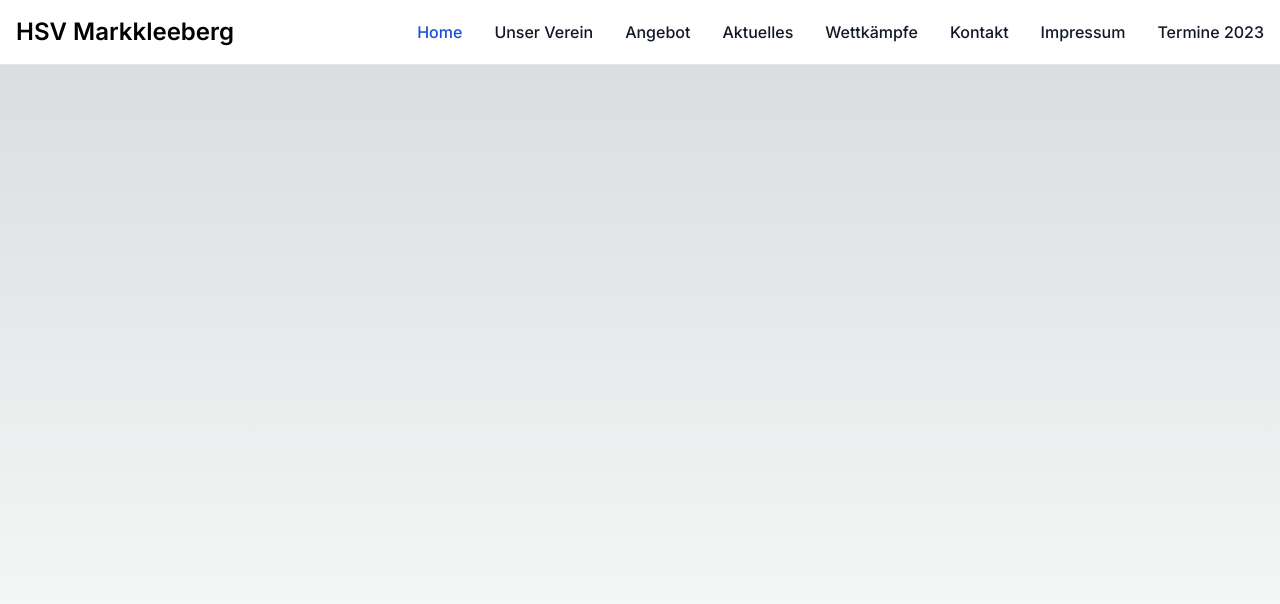
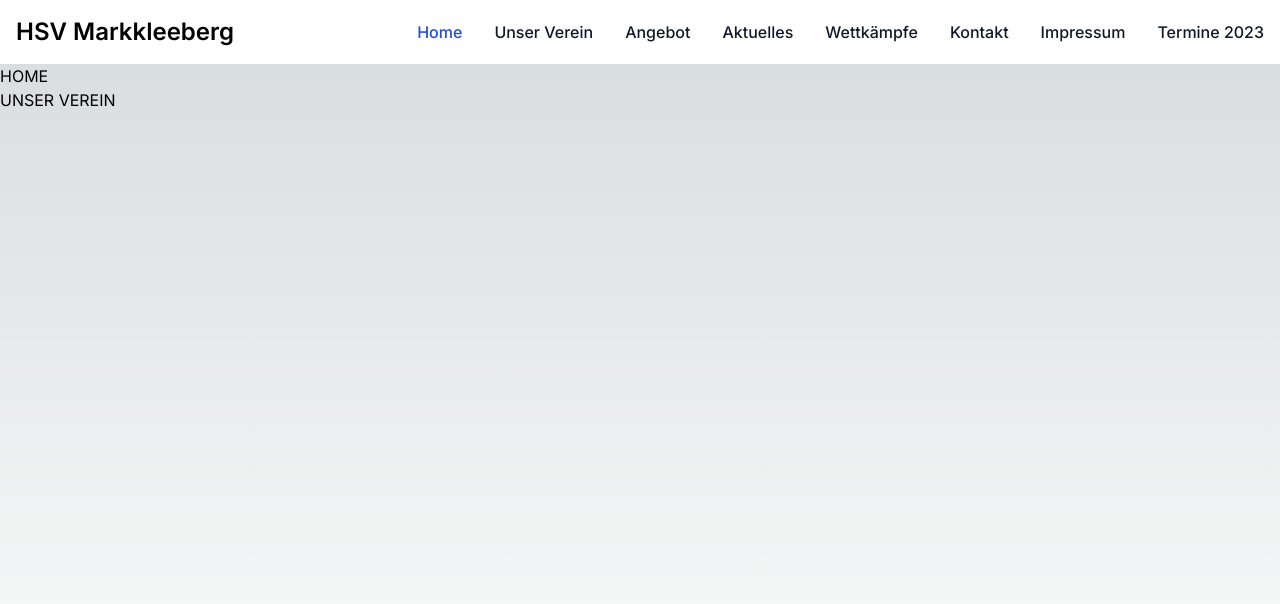
Before and after one commit to grayback90/HSV-Markkleeberg, a Next.js app: page / in a window 1280 px wide. Shown: the top 604 px of the page. Built offline with nearby package versions, Linux system fonts and the light colour scheme.

Commit message:
decided to make onepager

```diff
--- a/src/app/navibar.js
+++ b/src/app/navibar.js
@@ -1,23 +1,25 @@
+import Link from "next/link"
+
 export default function Navibar() {
     return (
-        <nav class="bg-white w-full z-20 top-0 left-0 border-b border-gray-200 dark:bg-gray-900">
+        <nav class="bg-white sticky top-0 border-gray-200 dark:bg-gray-900">
         <div class="max-w-screen-xl flex flex-wrap items-center justify-between mx-auto p-4">
-            <a href="https://hsv-markkleeberg.de/" class="flex items-center">
+            <a href="#hsvhome" class="flex items-center">
                 <span class="self-center text-2xl font-semibold whitespace-nowrap dark:text-white">HSV Markkleeberg</span>
             </a>
             <button data-collapse-toggle="navbar-default" type="button" class="inline-flex items-center p-2 w-10 h-10 justify-center text-sm text-gray-500 rounded-lg md:hidden hover:bg-gray-100 focus:outline-none focus:ring-2 focus:ring-gray-200 dark:text-gray-400 dark:hover:bg-gray-700 dark:focus:ring-gray-600" aria-controls="navbar-default" aria-expanded="false">
                 <span class="sr-only">Open main menu</span>
                 <svg class="w-5 h-5" aria-hidden="true" xmlns="http://www.w3.org/2000/svg" fill="none" viewBox="0 0 17 14">
-                    <path stroke="currentColor" stroke-linecap="round" stroke-linejoin="round" stroke-width="2" d="M1 1h15M1 7h15M1 13h15"/>
+                    <path stroke="currentColor" strokeLinecap="round" strokeLinejoin="round" strokeWidth="2" d="M1 1h15M1 7h15M1 13h15"/>
                 </svg>
             </button>
             <div class="hidden w-full md:block md:w-auto" id="navbar-default">
             <ul class="font-medium flex flex-col p-4 md:p-0 mt-4 border border-gray-100 rounded-lg bg-gray-50 md:flex-row md:space-x-8 md:mt-0 md:border-0 md:bg-white dark:bg-gray-800 md:dark:bg-gray-900 dark:border-gray-700">
                 <li>
-                <a href="https://hsv-markkleeberg.de/" class="block py-2 pl-3 pr-4 text-white bg-blue-700 rounded md:bg-transparent md:text-blue-700 md:p-0 dark:text-white md:dark:text-blue-500" aria-current="page">Home</a>
+                <a href="#hsvhome" class="block py-2 pl-3 pr-4 text-white bg-blue-700 rounded md:bg-transparent md:text-blue-700 md:p-0 dark:text-white md:dark:text-blue-500" aria-current="page">Home</a>
                 </li>
                 <li>
-                <a href="#" class="block py-2 pl-3 pr-4 text-gray-900 rounded hover:bg-gray-100 md:hover:bg-transparent md:border-0 md:hover:text-blue-700 md:p-0 dark:text-white md:dark:hover:text-blue-500 dark:hover:bg-gray-700 dark:hover:text-white md:dark:hover:bg-transparent">Unser Verein</a>
+                <Link href="#uVerein" class="block py-2 pl-3 pr-4 text-gray-900 rounded hover:bg-gray-100 md:hover:bg-transparent md:border-0 md:hover:text-blue-700 md:p-0 dark:text-white md:dark:hover:text-blue-500 dark:hover:bg-gray-700 dark:hover:text-white md:dark:hover:bg-transparent">Unser Verein</Link>
                 </li>
                 <li>
                 <a href="#" class="block py-2 pl-3 pr-4 text-gray-900 rounded hover:bg-gray-100 md:hover:bg-transparent md:border-0 md:hover:text-blue-700 md:p-0 dark:text-white md:dark:hover:text-blue-500 dark:hover:bg-gray-700 dark:hover:text-white md:dark:hover:bg-transparent">Angebot</a>
--- a/src/app/page.js
+++ b/src/app/page.js
@@ -4,6 +4,12 @@ export default function Home() {
   return (
     <main className="min-h-screen flex-col items-center justify-between">
       <Navibar/>
+      <div id="hsvhome">
+        <p>HOME</p>
+      </div>
+      <div id="uVerein">
+        <p>UNSER VEREIN</p>
+      </div>
     </main>
   )
 }
```
